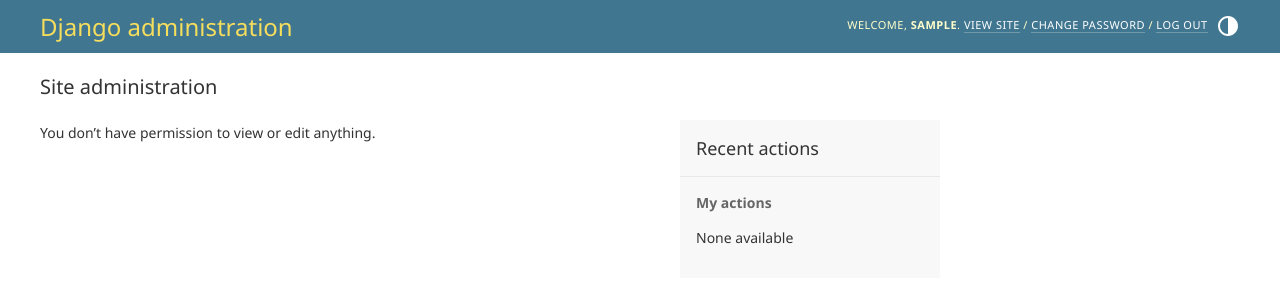
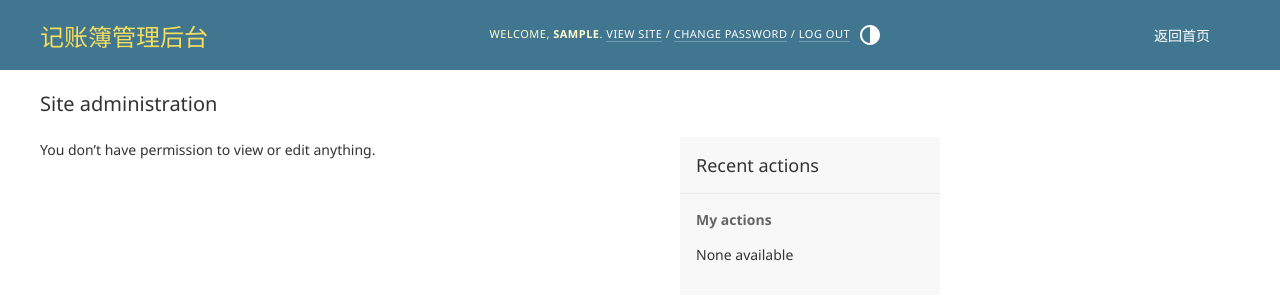
Before and after one commit to pstvman/Easy_Bill, a Django app: page /admin/ in a window 1280 px wide. Shown: the top 300 px of the page. Run offline with Django 5.2, Linux system fonts and the light colour scheme; the visitor is signed in with stand-in values (Sample User, id 1); data comes from the database, SQL or seed files in the repository; data that the repository does not hold is empty; some libraries are stand-ins or nearby versions.

Commit message:
添加后台管理快速访问

```diff
--- /dev/null
+++ b/templates/admin/base_site.html
@@ -0,0 +1,15 @@
+{% extends "admin/base.html" %}
+
+{% block branding %}
+<h1 id="site-name">
+    <a href="{% url 'admin:index' %}">记账簿管理后台</a>
+</h1>
+{% endblock %}
+
+{% block nav-global %}
+<div style="float: right; padding: 15px;">
+    <a href="{% url 'my_form' %}" class="btn" style="background-color: #417690; color: white; text-decoration: none; padding: 8px 15px; border-radius: 4px;">
+        返回首页
+    </a>
+</div>
+{% endblock %}
--- a/uibill/templates/record.html
+++ b/uibill/templates/record.html
@@ -108,6 +108,7 @@
             <div class="text-center mt-3">
                 <a href="{% url 'import_excel' %}" class="btn btn-secondary">导入Excel数据</a>
                 <a href="{% url 'query_transactions' %}" class="btn btn-info">查询统计</a>
+                <a href="{% url 'admin:index' %}" class="btn btn-dark">后台管理</a>
             </div>
         </div>
     </div>
```
